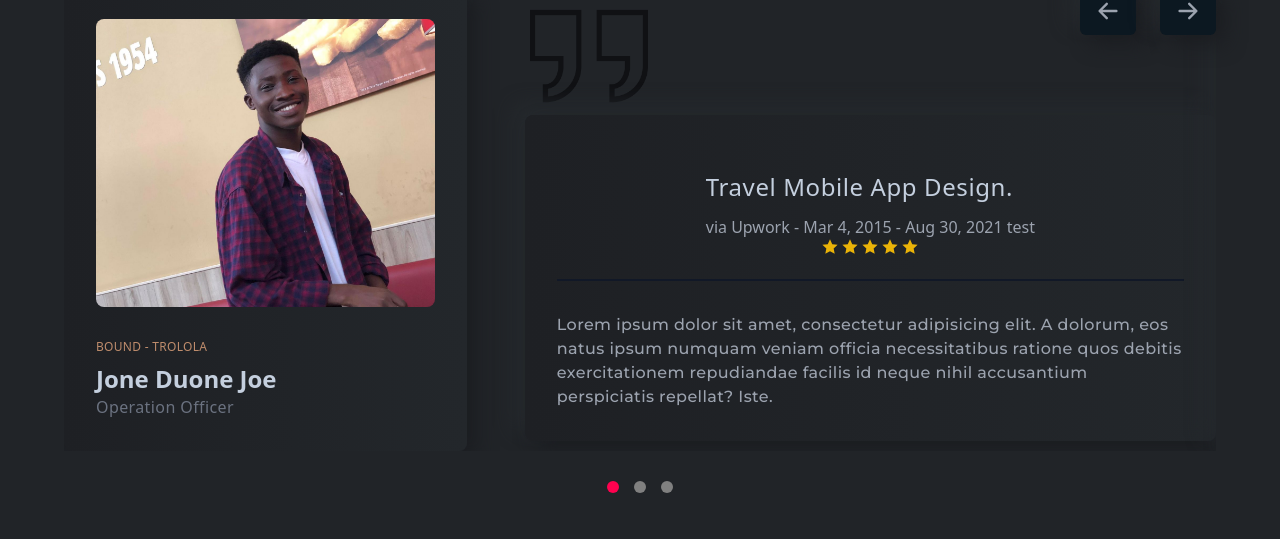
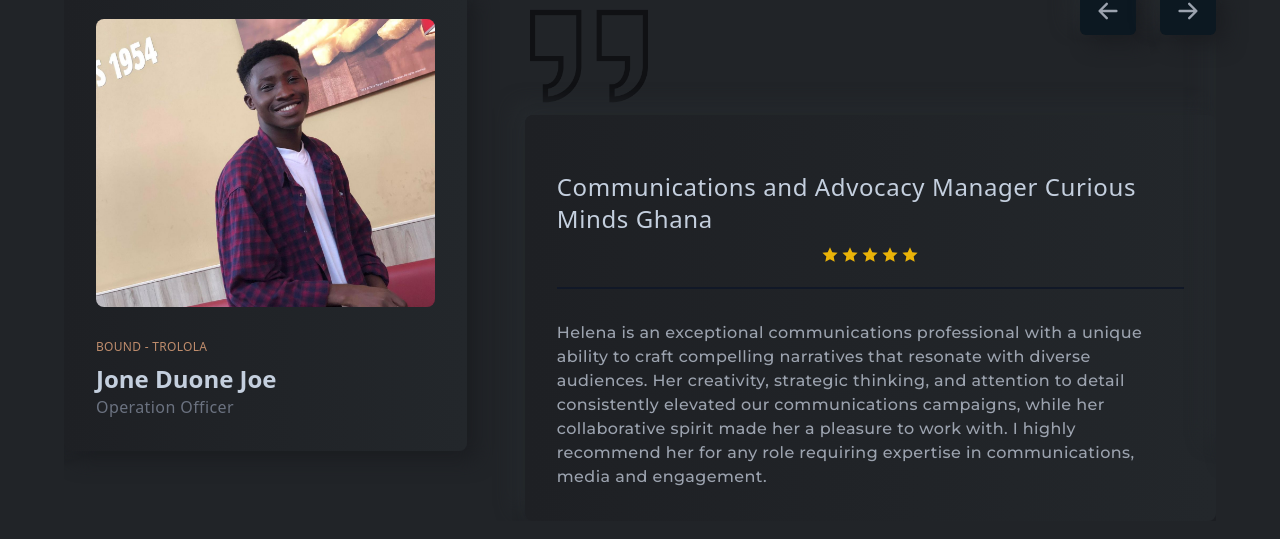
Before and after one commit to Jossyboydgenius/Speakers-portfolio, a React (Create React App) app: page / in a window 1280 px wide. Shown: the part 5915-6454 px from the top of the page. Built offline with nearby package versions, Linux system fonts and the light colour scheme.

Commit message:
Refactor Testimonial component to update testimonials and add new testimonials

```diff
--- a/src/components/tesimonial/Testimonial.js
+++ b/src/components/tesimonial/Testimonial.js
@@ -122,10 +122,11 @@ const Testimonial = () => {
                   <div className="flex flex-col justify-between lgl:items-center py-6 border-b-2 border-b-gray-900">
                     <div>
                       <h3 className="text-xl lgl:text-2xl font-medium tracking-wide">
-                        Travel Mobile App Design.
+                      Communications and Advocacy Manager
+                      Curious Minds Ghana
                       </h3>
                       <p className="text-base text-gray-400 mt-3">
-                        via Upwork - Mar 4, 2015 - Aug 30, 2021 test
+                        {/* via Upwork - Mar 4, 2015 - Aug 30, 2021 test */}
                       </p>
                     </div>
                     <div className="text-yellow-500 flex gap-1">
@@ -137,11 +138,9 @@ const Testimonial = () => {
                     </div>
                   </div>
                   <p className="text-base font-titleFont text-gray-400 font-medium tracking-wide leading-6">
-                    Lorem ipsum dolor sit amet, consectetur adipisicing elit. A
-                    dolorum, eos natus ipsum numquam veniam officia
-                    necessitatibus ratione quos debitis exercitationem
-                    repudiandae facilis id neque nihil accusantium perspiciatis
-                    repellat? Iste.
+                  Helena is an exceptional communications professional with a unique ability to craft compelling narratives that resonate with diverse audiences. Her creativity, strategic thinking,
+                  and attention to detail consistently elevated our communications campaigns, while her collaborative spirit made her a pleasure to work with.
+                  I highly recommend her for any role requiring expertise in communications, media and engagement.
                   </p>
                 </div>
               </div>
@@ -163,7 +162,7 @@ const Testimonial = () => {
                   </p>
                   <h3 className="text-2xl font-bold">Jone Duone Joe</h3>
                   <p className="text-base tracking-wide text-gray-500">
-                    Operation Officer
+                    President
                   </p>
                 </div>
               </div>
@@ -173,10 +172,10 @@ const Testimonial = () => {
                   <div className="flex flex-col justify-between lgl:items-center py-6 border-b-2 border-b-gray-900">
                     <div>
                       <h3 className="text-xl lgl:text-2xl font-medium tracking-wide">
-                        Travel Mobile App Design.
+                      Get Out Of Depression Foundation
                       </h3>
                       <p className="text-base text-gray-400 mt-3">
-                        via Upwork - Mar 4, 2015 - Aug 30, 2021 test
+                        {/* via Upwork - Mar 4, 2015 - Aug 30, 2021 test */}
                       </p>
                     </div>
                     <div className="text-yellow-500 flex gap-1">
@@ -188,11 +187,10 @@ const Testimonial = () => {
                     </div>
                   </div>
                   <p className="text-base font-titleFont text-gray-400 font-medium tracking-wide leading-6">
-                    Lorem ipsum dolor sit amet, consectetur adipisicing elit. A
-                    dolorum, eos natus ipsum numquam veniam officia
-                    necessitatibus ratione quos debitis exercitationem
-                    repudiandae facilis id neque nihil accusantium perspiciatis
-                    repellat? Iste.
+                  Working with Helena Amoah at Get Out of depression foundation as the team lead has been an impactful moment.
+                  She is selfless adaptable and a team player. She also has a holistic I can do spirit that inspires others to do more and achieve the purpose.
+                  She is always on course to bring new and innovative ideas on board and carry out task effectively.
+                  Her proactive approach and skills in carrying out project led her of being the face of GOOD foundation.
                   </p>
                 </div>
               </div>
```
